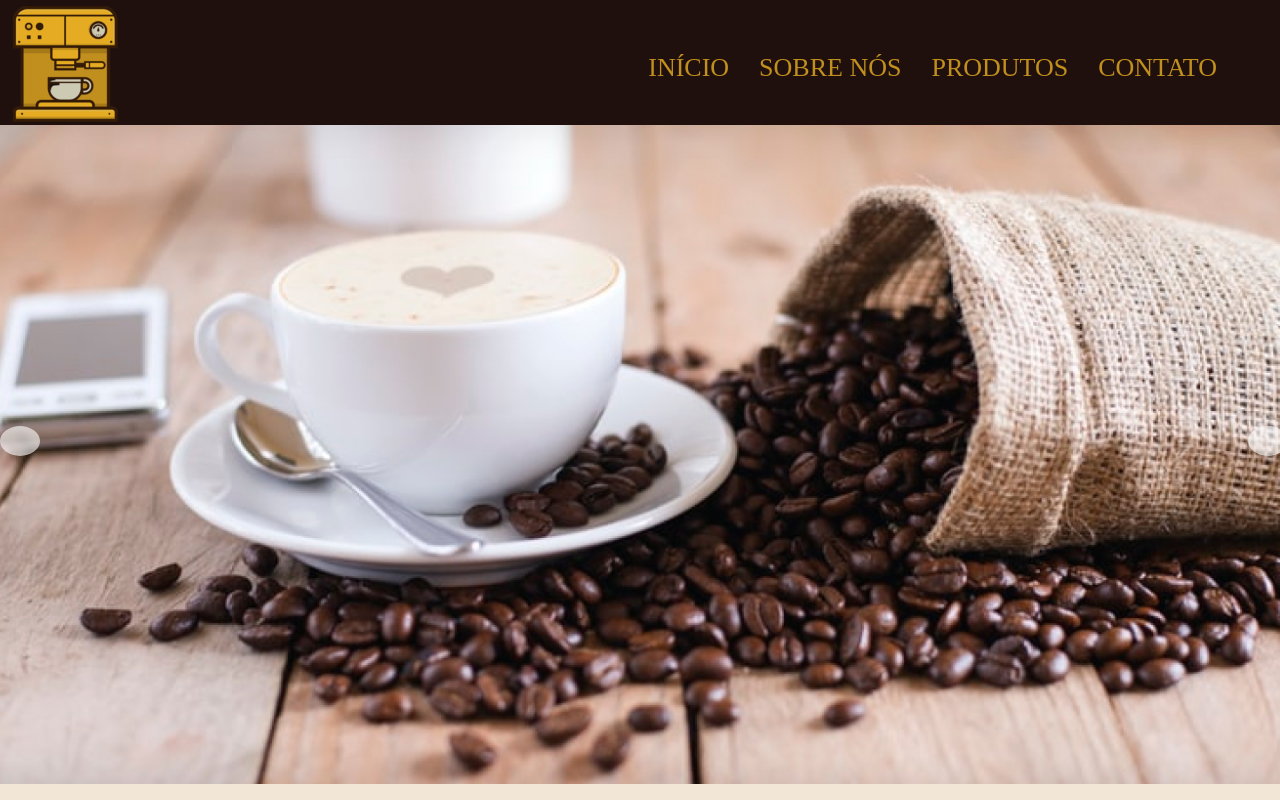
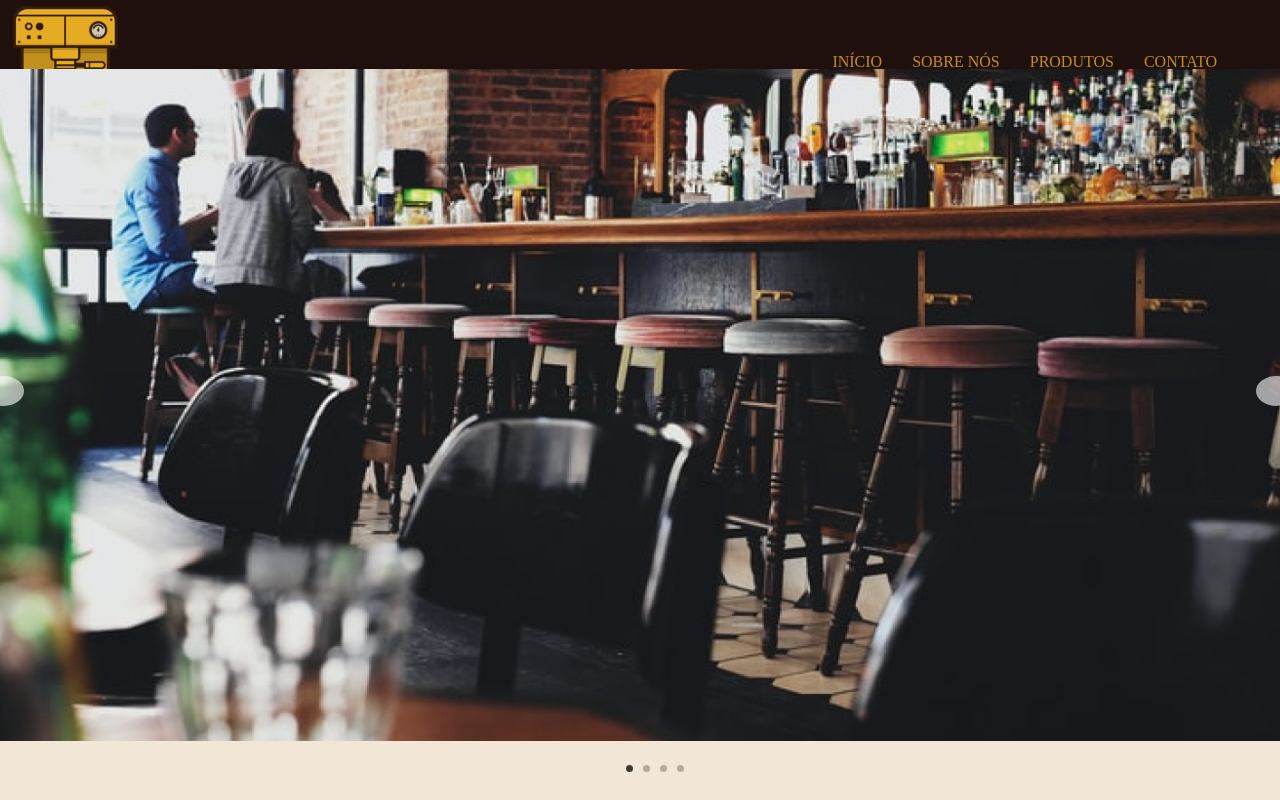
Before and after one commit to thaiis-souto7/VinhoDaArabia.io, a React (Create React App) app: page / in a window 1280 px wide. Shown: the top 800 px of the page. Built offline with nearby package versions, Linux system fonts and the light colour scheme; a web font is replaced by a local one.

Commit message:
Deleted app css

```diff
--- a/src/App.css
+++ b/src/App.css
@@ -8,28 +8,6 @@ Table Of Contents:
 05. Contato
 06. Media
 *******************/
-
-/*******************
-01. APP
-*******************/
-.App {
-  text-align: center;
-}
-
-.App-header {
-  background-color: #20100D;
-  height: 3.5rem;
-  display: flex;
-  flex-direction: column;
-  align-items: center;
-  /* justify-content: center; */
-  font-size: calc(10px + 2vmin);
-  color: white;
-}
-
-.App-link {
-  color: #61dafb;
-}
 
 /*******************
 01. HEADER
@@ -170,6 +148,11 @@ ul.indicators{
    margin:0;
 }
 
+.react-slideshow-container {
+  margin-left: -1rem;
+  margin-right: -0.5rem;
+}
+
 .react-slideshow-container .default-nav:last-of-type {
    margin-left: -1rem;
    margin-right: -0.5rem;
@@ -177,7 +160,7 @@ ul.indicators{
 
 .containerBanner {
   width: 100%;
-  position: relative;
+  position: flex;
   margin: auto;
   background: #f2e6d6;
 }
```
